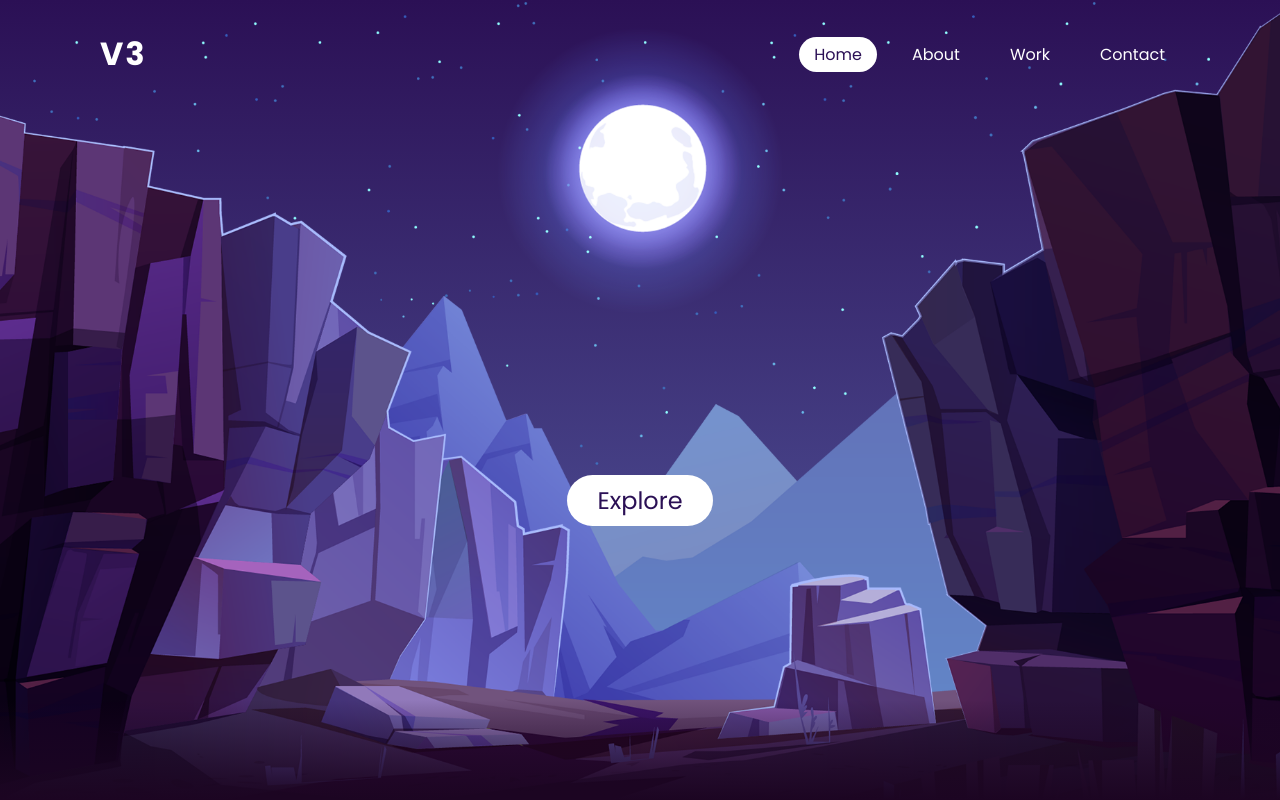
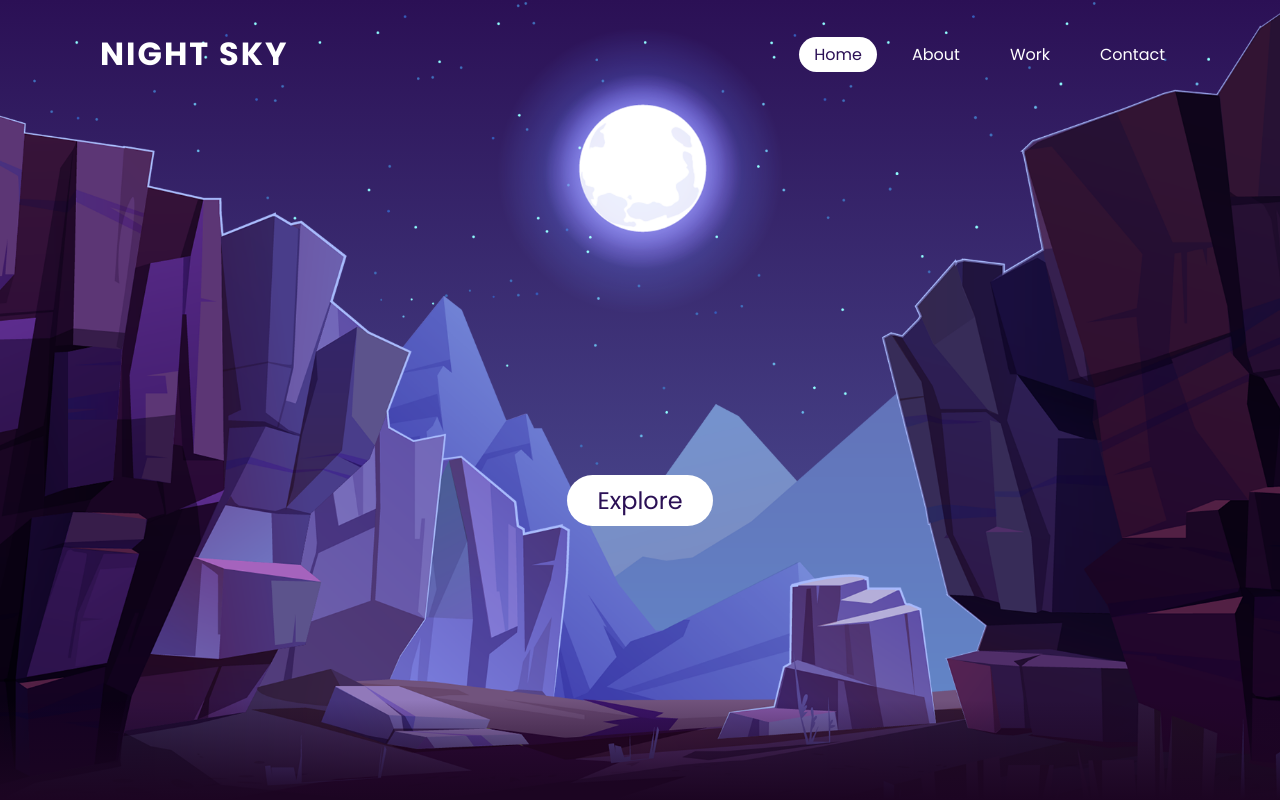
Before and after one commit to Shihab-Chowdhury/portfolio-concept-v1, a plain HTML site: page index.html in a window 1280 px wide. Shown: the top 800 px of the page. Drawn offline with Linux system fonts and the light colour scheme.

Commit message:
Change achor tag to Nights sky

```diff
--- a/index.html
+++ b/index.html
@@ -11,7 +11,7 @@
 
     <body>
         <header>
-            <a href="#" class="logo">V3</a>
+            <a href="#" class="logo">Night Sky</a>
 
             <ul>
                 <li><a href="#" class="active">Home</a></li>
```
